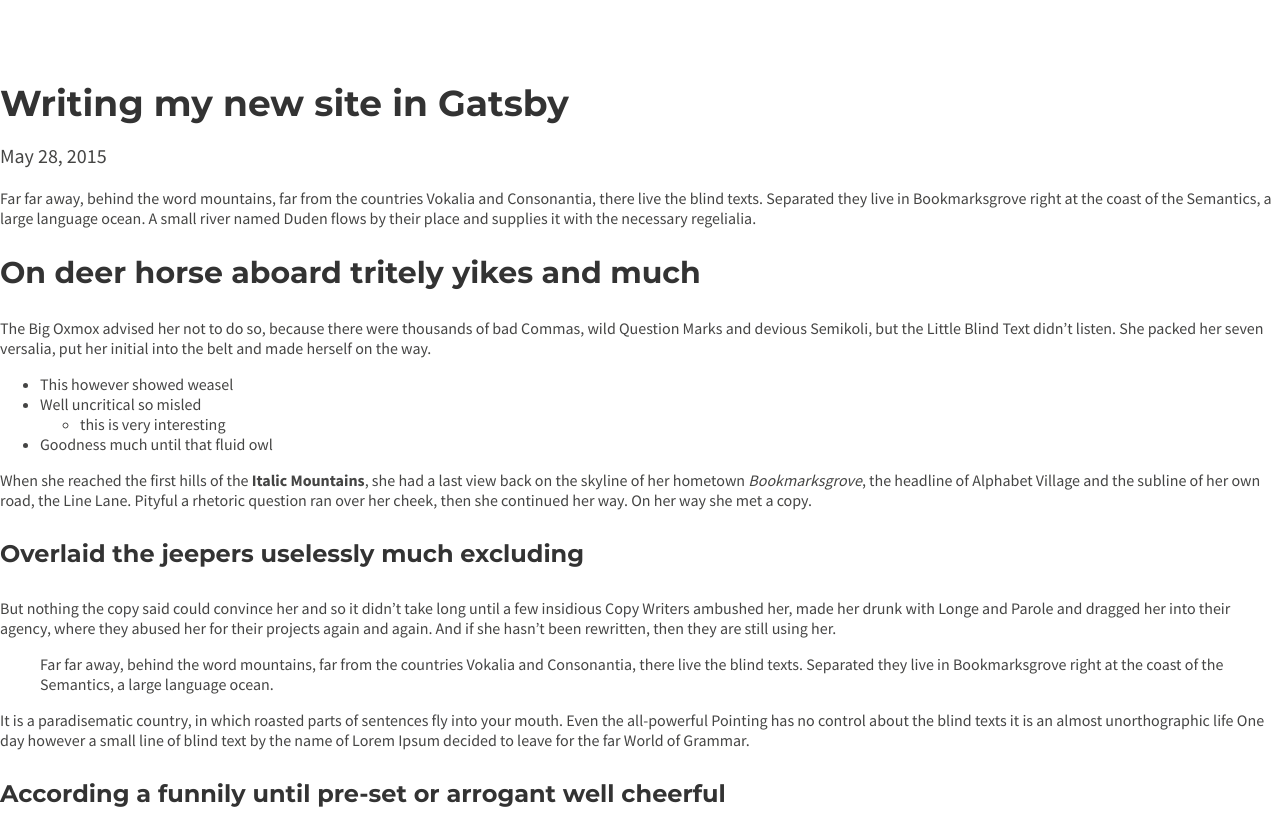
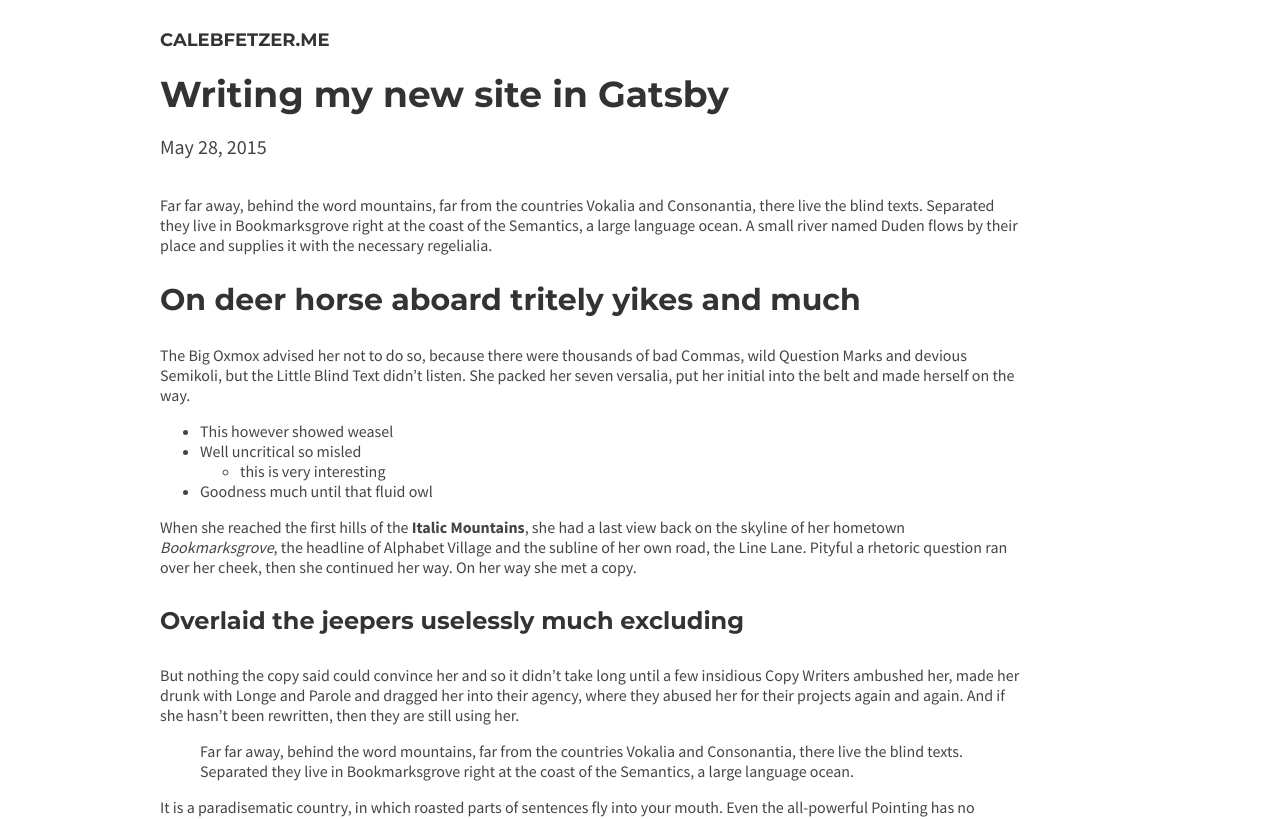
Before and after one commit to lqze/calebfetzer-portfolio-site, a Gatsby site in the folder gatsby-starter-blog/: page /new-beginnings/ in a window 1280 px wide. Shown: the top 819 px of the page. Built offline with nearby package versions, Linux system fonts and the light colour scheme; Gatsby itself is replaced by a stand-in of ours.

Commit message:
Updating blog post stylings

```diff
--- a/gatsby-starter-blog/src/components/blog/blogList.css.js
+++ b/gatsby-starter-blog/src/components/blog/blogList.css.js
@@ -4,6 +4,7 @@
   position: fixed;
   top: 2rem;
   margin-bottom: 2rem;
+  margin-left: 1rem;
 `;
 
 export const BlogContent = styled.div`
@@ -30,7 +31,7 @@
 
 export const DateContainer = styled.div`
   flex: 1;
-  max-width: 120px;
+  max-width: 100px;
   text-align: right;
   align-self: baseline;
   margin-right: 1rem;
@@ -70,8 +71,19 @@
 `
 
 export const BlogBio = styled.div`
-  margin-bottom: 5rem;
   text-align: left;
   display: flex;
   flex-direction: column;
+  margin-bottom: 5rem;
+  margin-left: 1rem;
 `;
+
+export const BlogPostWrapper = styled.div`
+  margin: 0 auto;
+  margin-top: 3rem;
+  max-width: 960px;
+`;
+
+export const StyledNavBlogPost = styled.nav`
+  margin-bottom: 2rem;
+`;
--- a/gatsby-starter-blog/src/components/seo.js
+++ b/gatsby-starter-blog/src/components/seo.js
@@ -61,7 +61,9 @@
         { rel: 'icon', type: 'image/png', sizes: "32x32", href: `${favicon32}` },
         { rel: 'shortcut icon', type: 'image/x-icon', href: `${faviconICO}` },
       ]}
-    />
+    >
+      <link prefetch data-prefetch></link>
+    </Helmet>
   )
 }
 
--- a/gatsby-starter-blog/src/templates/blog-post.js
+++ b/gatsby-starter-blog/src/templates/blog-post.js
@@ -2,9 +2,9 @@
 import { Link, graphql } from "gatsby"
 
 import Bio from "../components/bio"
-import Layout from "../components/layout/layout"
 import Header from "../components/header/header"
 import SEO from "../components/seo"
+import { StyledNavBlogPost, BlogContent, ArticleFlexContainer, BlogPostWrapper } from "../components/blog/blogList.css"
 
 class BlogPostTemplate extends React.Component {
   render() {
@@ -13,36 +13,33 @@
     const { previous, next } = this.props.pageContext
 
     return (
-      <div>
+      <BlogPostWrapper>
+        <SEO title={post.frontmatter.title} description={post.frontmatter.description || post.excerpt} />
 
-        <SEO
-          title={post.frontmatter.title}
-          description={post.frontmatter.description || post.excerpt}
-        />
-        <article>
-          <Header location={this.props.location} className="blog-post">
-            <h1
-                style={{
-                  marginBottom: 0,
-                }}
-              >
+          <BlogContent style={{marginTop: `2rem`,}}>
+            <StyledNavBlogPost>
+              <h4>
+                <Link to='/'>
+                  CALEBFETZER.ME
+                </Link>
+              </h4>
+            </StyledNavBlogPost>
+            <Header location={this.props.location}>
+              <h1 style={{marginBottom: 0}}>
                 {post.frontmatter.title}
               </h1>
-              <p
-                style={{
-                  display: `block`,
-                }}
-              >
+              <p style={{display: `block`}}>
                 {post.frontmatter.date}
               </p>
-          </Header>
-          <section dangerouslySetInnerHTML={{ __html: post.html }} />
-          <hr
-          />
+            </Header>
+              <ArticleFlexContainer>
+                <div dangerouslySetInnerHTML={{ __html: post.html }} />
+              </ArticleFlexContainer>
+            </BlogContent>
+          <hr />
           <footer>
             <Bio />
           </footer>
-        </article>
         <nav>
           <ul
             style={{
@@ -69,8 +66,7 @@
             </li>
           </ul>
         </nav>
-        </div>
-
+      </BlogPostWrapper>
     )
   }
 }
```
